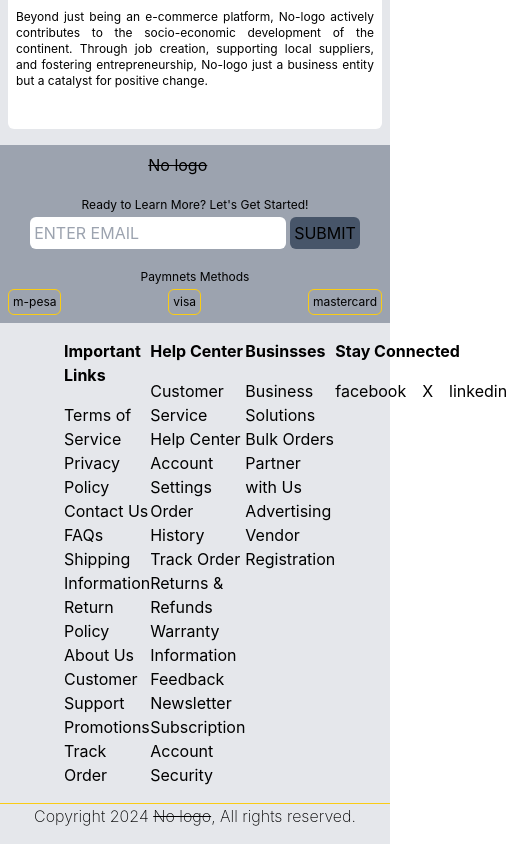
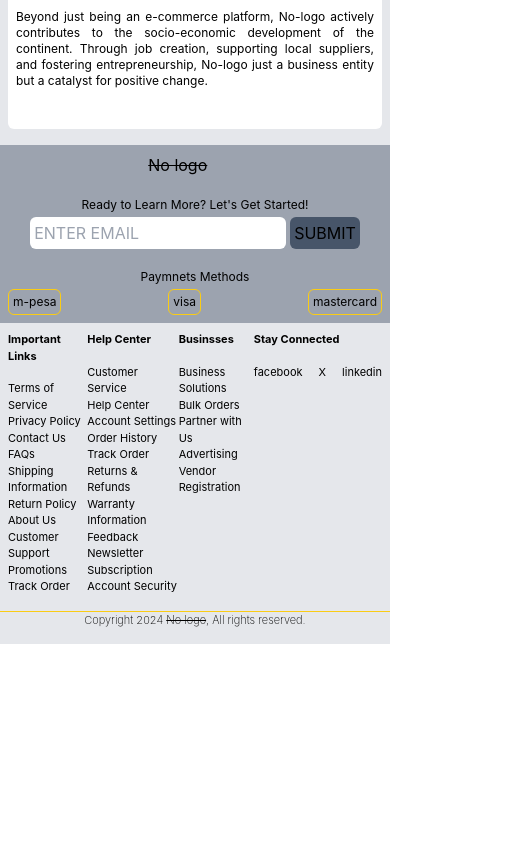
Before and after one commit to philipNgungi037/finishes, a React (Create React App) app: page / in a window 390 px wide. Shown: the part 3353-4197 px from the top of the page, 507 px wide, since content can reach past the window. After the commit the page ends 3997 px from the top, so only its background shows below. Built offline with nearby package versions, Linux system fonts and the light colour scheme.

Commit message:
:iphone: Adjust rsponsiveness to footer .

```diff
--- a/src/components/landing-page/footer/Footer.jsx
+++ b/src/components/landing-page/footer/Footer.jsx
@@ -10,13 +10,13 @@ const Footer = () => {
   return (
     <div className='footer'>
       <FooterHeader />
-      <div className='flex justify-between mt-4 px-16' >
+      <div className='flex justify-between mt-2 lg:mt-4 px-2 lg:px-16 text-[11px] sm:text-sm' >
         <ImportantLinks />
         <FooterCustomer />
         <Business />
         <SocialLinks />
       </div>
-      <h1 className='copy-right my-4 font-extralight text-center border-t border-yellow-400 '>
+      <h1 className='copy-right my-4 font-extralight text-center text-[11px] sm:text-sm border-t border-yellow-400 '>
       Copyright 2024 <span className='line-through '>No logo</span>, All rights reserved.
       </h1>
     </div>
```
